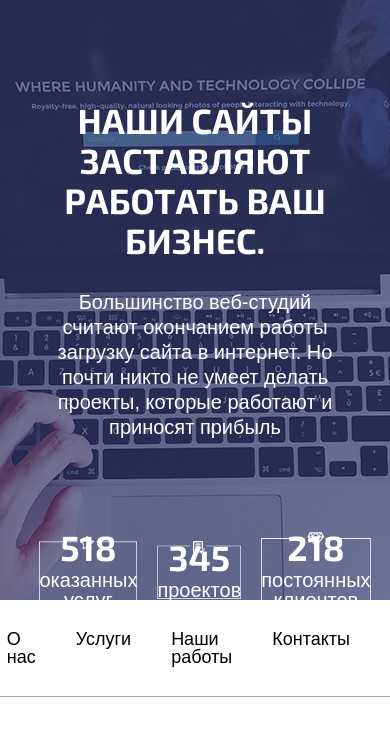
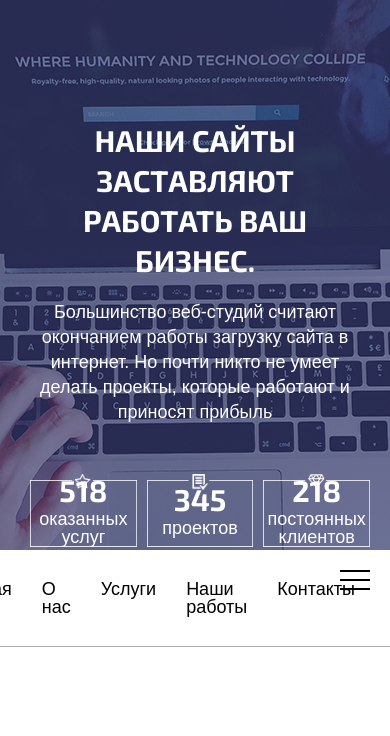
Before and after one commit to ArtemShakun/landingPage_webStudio, a plain HTML site: page index.html in a window 390 px wide. Drawn offline with nearby package versions, Linux system fonts and the light colour scheme; a web font is replaced by a local one.

Commit message:
header burger 576px

```diff
--- a/index.html
+++ b/index.html
@@ -54,8 +54,15 @@
             </div>
          </div>
       </div>
+
       <!-- NAVIGATION -->
+
+
+
       <nav>
+         <div class="header__burger">
+            <span></span>
+         </div>
          <div class="wrapper">
             <ul class="nav nav_font">
                <li><a href="">Главная</a></li>
@@ -167,6 +174,8 @@
          </div>
       </article>
    </main>
+   <script src="http://ajax.googleapis.com/ajax/libs/jquery/1.7.2/jquery.min.js"></script>
+   <script src="js/script.js"></script>
 </body>
 
 </html>
--- /dev/null
+++ b/js/script.js
@@ -0,0 +1,5 @@
+$(document).ready(function () {
+   $('.header__burger, .nav').click(function (event) {
+      $('.header__burger, .nav').toggleClass('active');
+   })
+})
--- a/style/min.css
+++ b/style/min.css
@@ -119,11 +119,6 @@
    padding:0 20px;
 }
 
-/* main */
-main{
-   display: none;
-}
-
 /* -----HEADER BANNER ------ */
 .header__baner{
    height: 600px;
@@ -146,6 +141,128 @@ main{
    margin-bottom: 5px;
 }
 
+.nav li{
+   padding: 30px 15px;
+}
 
+/* main */
+main{
+   display: none;
+}
 
 }
+
+@media only screen and (max-width : 576px) {
+/* ---------------- ALL STYLE ----------------- */
+
+.my__font{
+   font-family: 'Exo 2', sans-serif;
+   font-family: 'PT Sans Caption', sans-serif;
+}
+.main__title{
+   font-family: 'Exo 2', sans-serif;
+   font-weight: 700;
+   font-size: 30px;
+   color: #fff;
+}
+.under__main__title{
+   font-family: 'PT Sans Caption', sans-serif;
+   font-weight: normal;
+   font-size: 18px;
+   color: #fff;
+
+}
+.nav_font{
+   font-family: 'PT Sans Caption', sans-serif;
+   font-weight: 500;
+   font-size: 18px;
+
+}
+.font__title{
+   font-family: Arial, Helvetica, sans-serif;
+   font-size: 36px;
+   font-weight: 600;
+}
+.font__text__title{
+   font-family: Arial, Helvetica, sans-serif;
+   font-size: 18px;
+   font-weight: 600;
+}
+.font__text{
+   font-family: Arial, Helvetica, sans-serif;
+   font-size: 16px;
+   font-weight: 500;
+}
+.wrapper{
+   max-width: 1200px;
+   margin: 0 auto;
+   padding:0 20px;
+}
+/* -----HEADER BANNER ------ */
+.header__baner{
+   height: 550px;
+}
+.header__banner__title {
+   padding-top: 120px;
+   width: 100%;
+}
+.header__banner__text {
+   padding-top: 20px;
+   width: 90%;
+}
+.header__baner__border__text {
+   width: 100%;
+   margin: 50px auto;
+}
+.border__text {
+   margin-left: 10px;
+
+}
+   /* --burger-- */
+.header__burger{
+   display: block;
+   position: absolute;
+   width: 30px;
+   height: 20px;
+   right: 20px;
+   top: 20px;
+   z-index: 1;
+}
+.header__burger span{
+   position: absolute;
+   background-color: black;
+   width: 100%;
+   height: 2px;
+   left: 0px;
+   top:9px;
+   transition: all 0.3s ease 0s;
+}
+.header__burger:before,
+.header__burger:after{
+   content: '';
+   background-color: black;
+   position: absolute;
+   width: 100%;
+   height: 2px;
+   left: 0;
+   transition: all 0.3s ease 0s;
+}
+.header__burger:before{
+   top: 0;
+}
+.header__burger:after{
+   bottom: 0;
+}
+.header__burger.active:before{
+   transform:rotate(45deg);
+   top: 9px;
+}
+.header__burger.active:after{
+   transform: rotate(-45deg);
+   bottom: 9px;
+}
+.header__burger.active span{
+   transform: scale(0);
+}
+/* --nav-- */
+}
--- a/style/style.css
+++ b/style/style.css
@@ -128,7 +128,6 @@
 .border__text {
    position: relative;
    width: 251px;
-   height: 200px;
    margin-left: 60px;
    display: flex;
    flex-direction: column;
@@ -149,6 +148,7 @@
 nav{
    border-bottom: 1px solid #AEAEAE;
    width: 100%;
+   position: relative;;
 
 }
 .nav{
@@ -163,6 +163,9 @@ nav{
    }
 .nav a:hover{
 color:#FFAF3D;
+}
+.header__burger{
+   display: none;
 }
 
 /* ------- INFO  SERVICES ------- */
```
